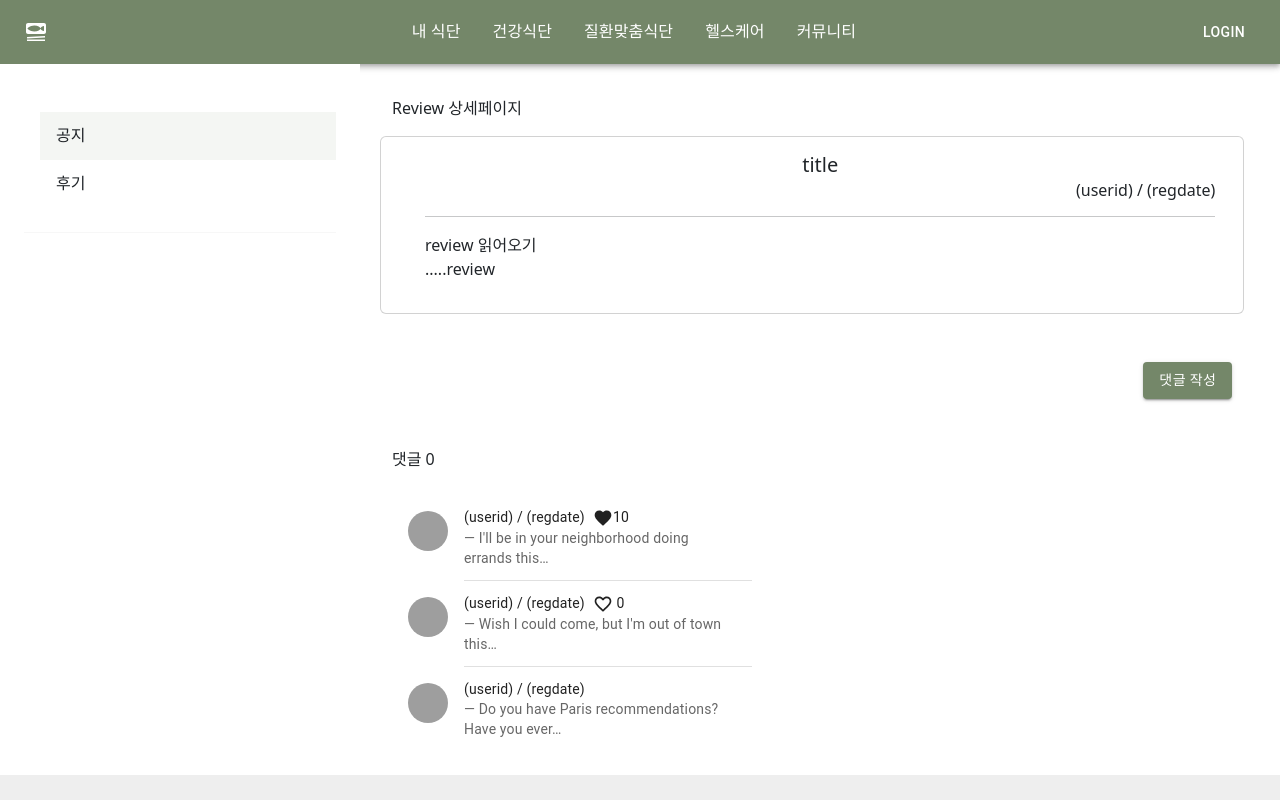
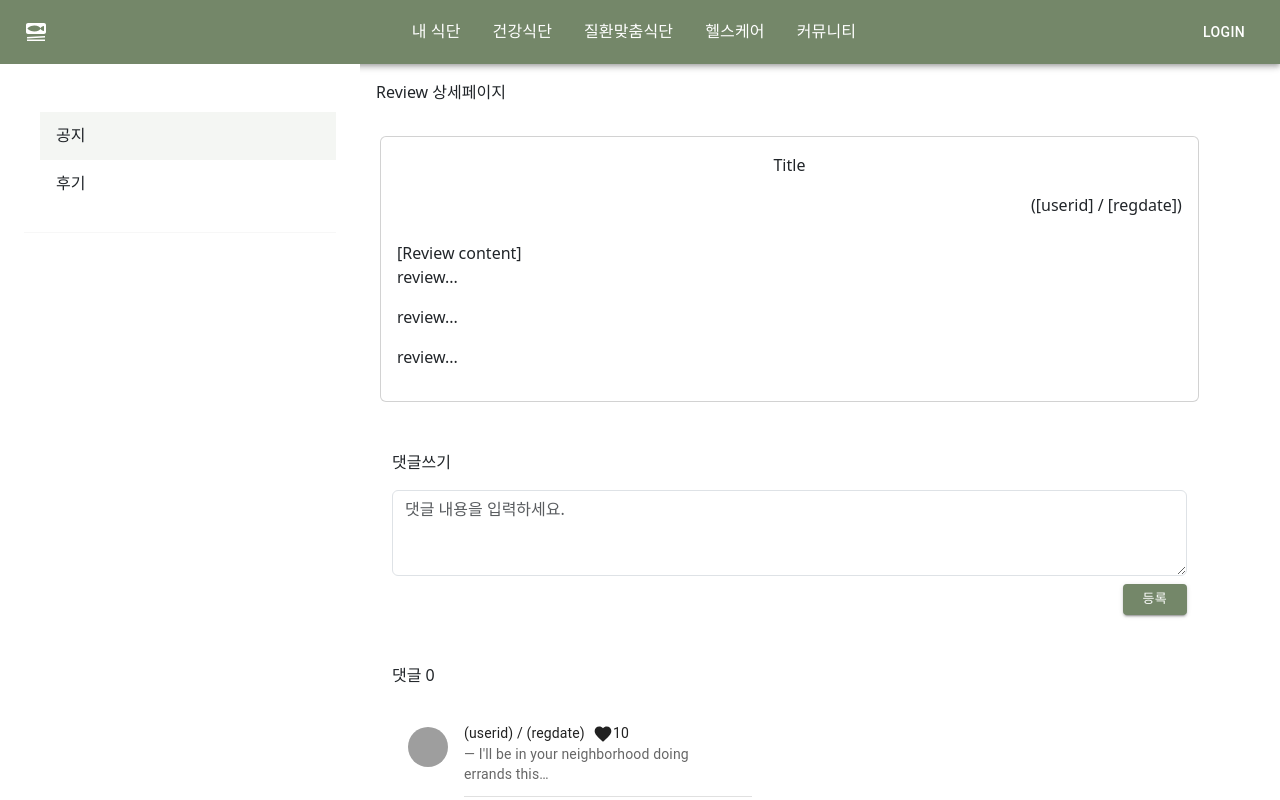
Before and after one commit to project-1226/site-front, a React (Create React App) app: page /community/review/comment in a window 1280 px wide. Shown: the top 800 px of the page. Built offline with nearby package versions, Linux system fonts and the light colour scheme; no server answers; grey boxes are pictures that could not be loaded.

Commit message:
Refactor: 일부 코드 수정

```diff
--- a/src/components/admin/AdminNotice.jsx
+++ b/src/components/admin/AdminNotice.jsx
@@ -1,6 +1,7 @@
 import React, { useEffect, useState } from 'react'
 import { Form, InputGroup, Row } from 'react-bootstrap'
 import { Button } from '@mui/material'
+import axios from 'axios';
 
 const AdminNotice = () => {
     const [list, setList] = useState([]);
@@ -14,9 +15,9 @@ const AdminNotice = () => {
         getList();
     }, []);
 
-    const onClickSave = () => {
+    const onClickSave = async() => {
         if(window.confirm("등록할까요?")){
-            //
+            //await axios.post('/');
             alert("등록 완료!");
         }
     }
--- a/src/components/admin/CustomerModal.jsx
+++ b/src/components/admin/CustomerModal.jsx
@@ -19,7 +19,7 @@ const CustomerModal = ({ show, hide }) => {
                 <div className='text-center'>
                     <h3>회원 목록</h3>
                 </div>
-                <div className='mt-3'>
+                <div className='mt-5'>
                     <Table className='text-center'>
                         <thead>
                             <tr>
--- a/src/components/community/CommentPage.jsx
+++ b/src/components/community/CommentPage.jsx
@@ -1,16 +1,31 @@
 import React, { useEffect, useState } from 'react'
-import { Card, Col, Row, CardBody, CardTitle, CardText } from 'react-bootstrap'
+import { Card, Col, Row, Form, CardBody, CardTitle, CardText } from 'react-bootstrap'
 import { Button, List, ListItem, ListItemText, ListItemAvatar,
          Avatar, Typography, Divider } from '@mui/material';
 import FavoriteIcon from '@mui/icons-material/Favorite';
 import FavoriteBorderOutlinedIcon from '@mui/icons-material/FavoriteBorderOutlined';
 import { useParams } from 'react-router-dom';
+import axios from 'axios';
 
 
 const CommentPage = () => {
-    const {commentid} = useParams();
+    const {postid} = useParams();
+
     const [body, setBody] = useState('');
     const [total, setTotal] = useState(0);
+    // const [review, setReview] = useState('');
+
+    // const {userid, title, content, image, regdate} = review;
+
+    // const getReview = async() => {
+    //     const res = await axios.get(`/community/read?`);
+    //     setReview(res.data);
+    // }
+
+    // useEffect(()=> {
+    //     getReview();
+    // }, []);
+
 
     //댓글 목록 가져오기
     const getCommentList = () => {
@@ -26,12 +41,14 @@ const CommentPage = () => {
         window.location.href='/login';
     }
 
-    const onCommentSave = () => {
-        if(body == ""){
+    const onCommentSave = async() => {
+        if(body === ""){
             alert("댓글 내용을 입력하세요.");
-
         }else{
             //댓글 등록 작업
+            const data = {postid, body};
+            await axios.post('/community/insert/comment', );
+
         }
     }
 
@@ -45,34 +62,37 @@ const CommentPage = () => {
     }
     return (
         <div>
+            <div className='my-3'>Review 상세페이지</div>
             <Row className='justify-content-center p-3'>
-                <div className='my-3'>Review 상세페이지</div>
-                <Card style={{width: '250%', height: 'auto'}}>
-                    <CardBody>
-                        <div className='mb-3 ms-3'>
-                        <CardTitle className='text-center'>title</CardTitle>
-                        <Card.Subtitle className='text-end'>(userid) / (regdate)</Card.Subtitle><hr/>
-                        <CardText>review 읽어오기 <br/>
-                            .....review
-                        </CardText>
-                        </div>
-                    </CardBody>
+                <Card className='justify-content-center p-3' style={{width: '100%', height: 'auto'}}>
+                    <div>
+                        <p className='text-center'>Title</p>
+                        <div className='text-end'>([userid] / [regdate])</div>
+                        <br/>
+                    </div>
+                    <div>
+                        [Review content]
+                        <p>review...</p>
+                        <p>review...</p>
+                        <p>review...</p>
+                    </div>
                 </Card>
 
-                {!sessionStorage.getItem("uid") ?
+
+                {/* {!sessionStorage.getItem("uid") ?
                     <div className='mt-5 text-end'><Button onClick={onClickWrite} variant='contained'>댓글 작성</Button></div>
-                    :
-                    <div className='mt-5' style={{width: '200%'}}>
+                    : */}
+                    <div className='mt-5' style={{width: '150%'}}>
                         <label>댓글쓰기</label>
-                        <textarea className='form-control mt-2'
-                            rows={3} placeholder='댓글 내용을 입력하세요.' />
+                        <textarea className='form-control mt-3' onChange={(e)=> setBody(e.target.value)}
+                            rows={3} placeholder='댓글 내용을 입력하세요.' value={body} />
 
                         <div className='text-end mt-2'>
                             <Button onClick={onCommentSave}
                                 className='btn_comment_save' variant='contained' size='small'>등록</Button>
                         </div>
                     </div>
-                }
+                {/* } */}
                 <div className='comment_list mt-5'>
                     <p>댓글 {total}</p>
                     <List sx={{ width: '200%', maxWidth: 360, bgcolor: 'Background.paper' }}>
--- a/src/components/community/NoticePage.jsx
+++ b/src/components/community/NoticePage.jsx
@@ -1,27 +1,33 @@
 import React, { useEffect, useState } from 'react'
 import axios from 'axios';
-import { Table } from 'react-bootstrap';
+import { Col, Row, Table } from 'react-bootstrap';
+import { Button } from '@mui/material';
 
 const NoticePage = () => {
     const [list, setList] = useState([]);
     const [loading, setLoading] = useState(false);
 
-    const getList = async() => {
+    const getList = async () => {
         setLoading(true);
         const res = await axios.get('/');
         setList(res.data.list);
         setLoading(false);
     }
 
-    useEffect(()=> {
+    useEffect(() => {
         getList();
     }, []);
 
 
+    const onClickNotice = () => {
+        //sessionStorage.getItem("userid") === 'admin'
+        window.location.href='/admin/adno';
+    }
+
     return (
         <div className='my-5 ms-5'>
-            <div className='text-center'>
-                <Table>
+            <Col className='justify-content-center'>
+                <table width={750} className='text-center'>
                     <thead>
                         <tr>
                             <th>No.</th>
@@ -30,7 +36,7 @@ const NoticePage = () => {
                             <th>Regdate</th>
                             <th>Count</th>
                         </tr>
-                    </thead>
+                    </thead><br/>
                     <tbody>
                         <tr>
                             <td>공지</td>
@@ -38,9 +44,19 @@ const NoticePage = () => {
                             <td>관리자</td>
                             <td>2023-12-30</td>
                             <td>50</td>
+                        </tr><br/>
+                        <tr>
+                            <td>공지</td>
+                            <td>개인 정보 보호 관련 안내</td>
+                            <td>관리자</td>
+                            <td>2024-01-01</td>
+                            <td>11</td>
                         </tr>
                     </tbody>
-                </Table>
+                </table>
+            </Col>
+            <div className='text-end mt-5'>
+                <Button onClick={onClickNotice} variant='contained' size='small'>공지등록</Button>
             </div>
         </div>
     )
--- a/src/components/community/ReviewPage.jsx
+++ b/src/components/community/ReviewPage.jsx
@@ -67,7 +67,7 @@ const ReviewPage = () => {
                     </tbody>
                 </Table>
                 <div className='ms-5 text-end'>
-                    <Button variant='contained' onClick={onClickReview}>후기 작성</Button>
+                    <Button variant='contained' size='small' onClick={onClickReview}>후기 작성</Button>
                 </div>
             </Row>
         </div>
--- a/src/components/community/WriteReview.jsx
+++ b/src/components/community/WriteReview.jsx
@@ -60,7 +60,7 @@ const WriteReview = () => {
                 <Card className='text-center p-3' style={{width: '300%', height: 'auto'}}>
                     <div>
                         <img onClick={()=> ref_file.current.click()}
-                            src={src || 'http://via.placeholder.com/300x150'} width= 'auto' />
+                            src={src || 'http://via.placeholder.com/300x150'} width= '50%' />
                         <input type='file' ref={ref_file} onChange={onChangeFile} style={{display:'none'}} />
                         <br/>
                         <Button onClick={onUpdatePhoto}
@@ -72,9 +72,9 @@ const WriteReview = () => {
                     </Col>
                 </Card>
                 <div className='text-center'>
-                    <Button type='reset' className='mt-3' variant='outlined'>취소</Button>
+                    <Button type="reset" className='mt-3' variant='outlined'>취소</Button>
                     <Button onClick={onSave}
-                        type='submit' className='mt-3 ms-4' variant='contained'>등록</Button>
+                        type="submit" className='mt-3 ms-4' variant='contained'>등록</Button>
                 </div>
 
 
```
Also changed, not shown: src/components/RouterPage.jsx (+3 -4 lines), src/components/admin/ProductRegisterPage.jsx (+7 -7 lines).
